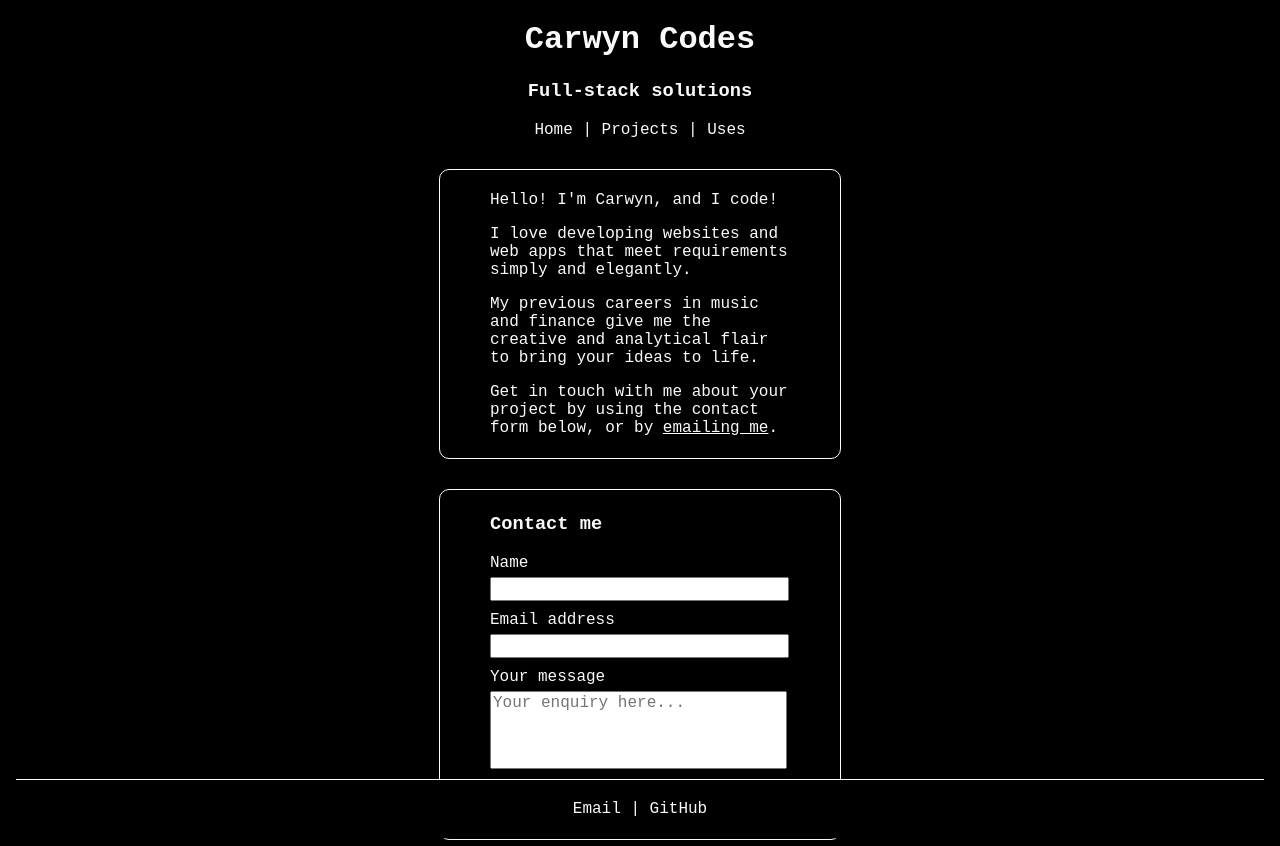
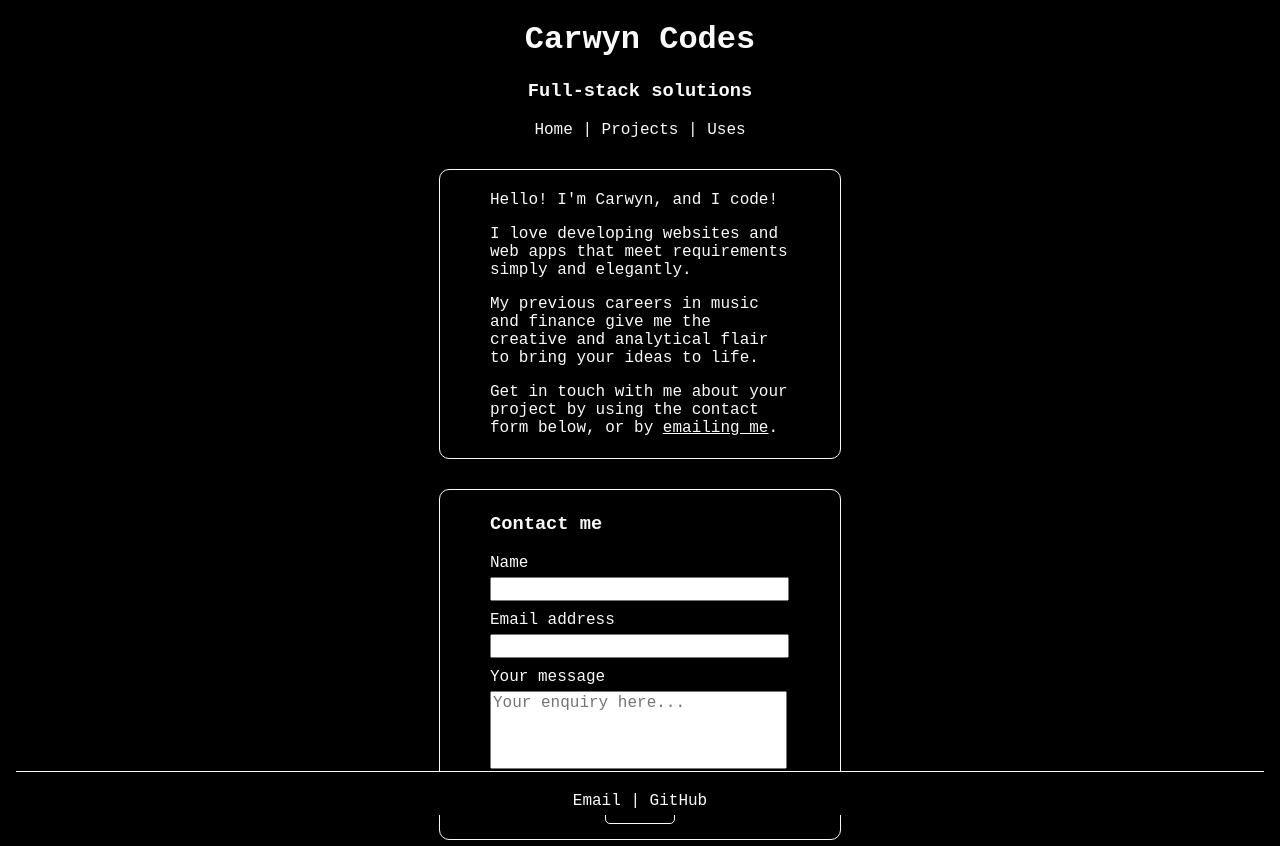
Before and after one commit to carwynteifion/nuxt-portfolio-site, a Nuxt app: page / in a window 1280 px wide. Built offline with nearby package versions, Linux system fonts and the light colour scheme.

Commit message:
Fix footer padding

```diff
--- a/components/AppFooter.vue
+++ b/components/AppFooter.vue
@@ -14,7 +14,7 @@
 footer {
   width: 100%;
   border-top: 1px solid #fafafa;
-  padding: 20px;
+  padding: 20px 0 5px 0;
   background: #000;
 }
 </style>
--- a/layouts/default.vue
+++ b/layouts/default.vue
@@ -43,7 +43,7 @@ a:visited,
 }
 
 main {
-  height: 80vh;
+  height: 79vh;
 }
 
 #footer {
```
